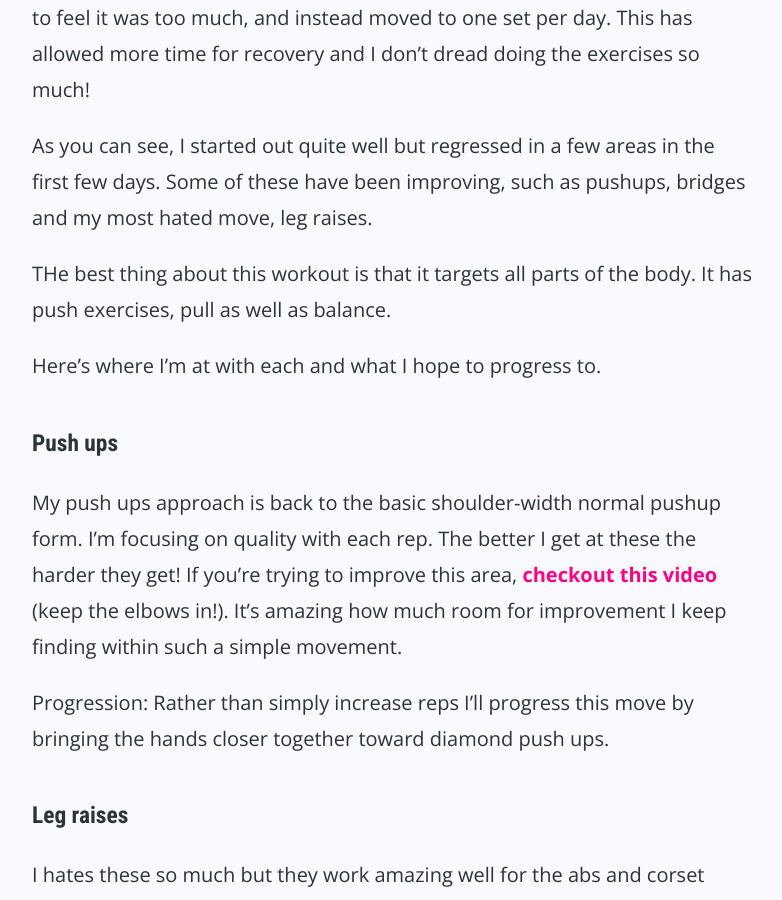
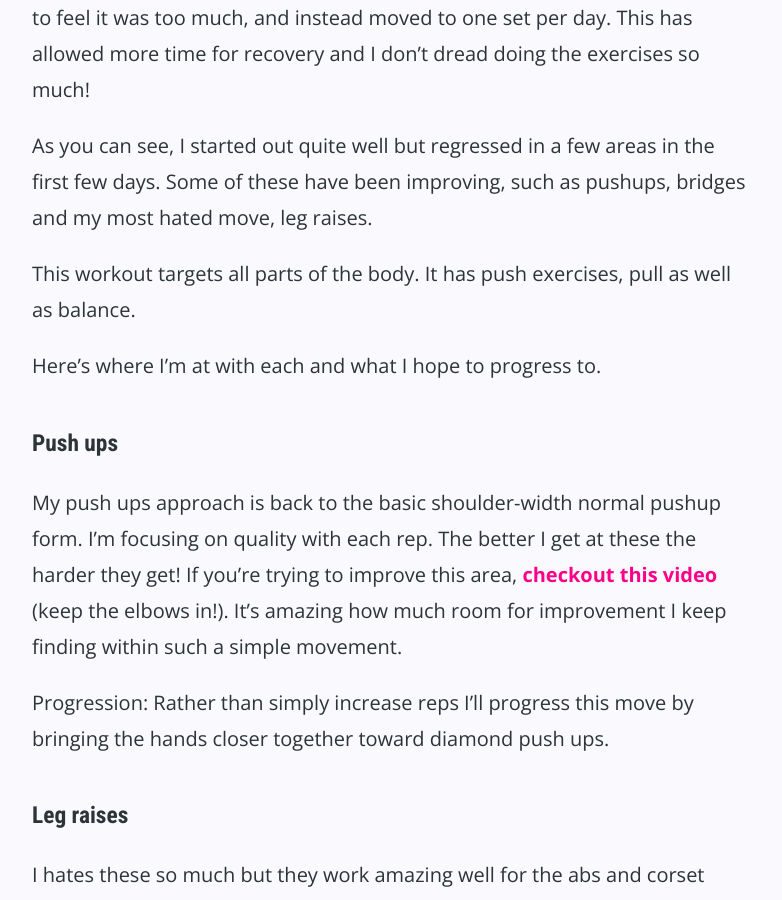
Before and after one commit to donovanh/donovanh.github.com, a Jekyll site: the page built from _posts/2018-02-26-exercise-plan.markdown, in a window 1280 px wide and 900 px high, scrolled down 2496 px. Shown: the whole window, without its empty margins (248-1030 px from the left). Built offline with Jekyll 4.4.1, drawn with Linux system fonts in a browser that asks for light colours; nearby versions of some CDN libraries.

Commit message:
Adding new post

```diff
--- a/_posts/2018-02-26-exercise-plan.markdown
+++ b/_posts/2018-02-26-exercise-plan.markdown
@@ -33,7 +33,7 @@ I started off a little enthusiastic, doing two sets each day but I quickly start
 
 As you can see, I started out quite well but regressed in a few areas in the first few days. Some of these have been improving, such as pushups, bridges and my most hated move, leg raises.
 
-THe best thing about this workout is that it targets all parts of the body. It has push exercises, pull as well as balance.
+This workout targets all parts of the body. It has push exercises, pull as well as balance.
 
 Here's where I'm at with each and what I hope to progress to.
 
```
